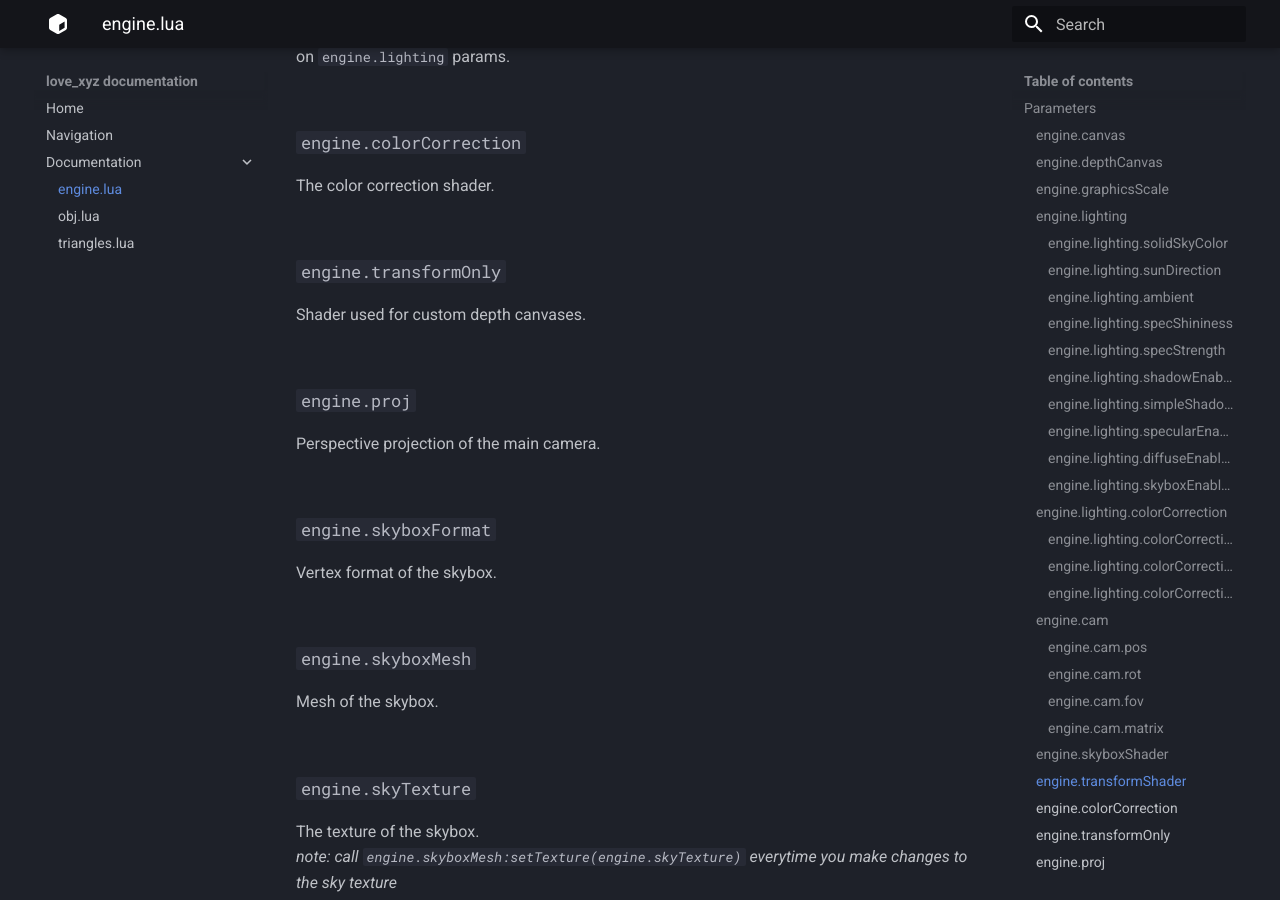
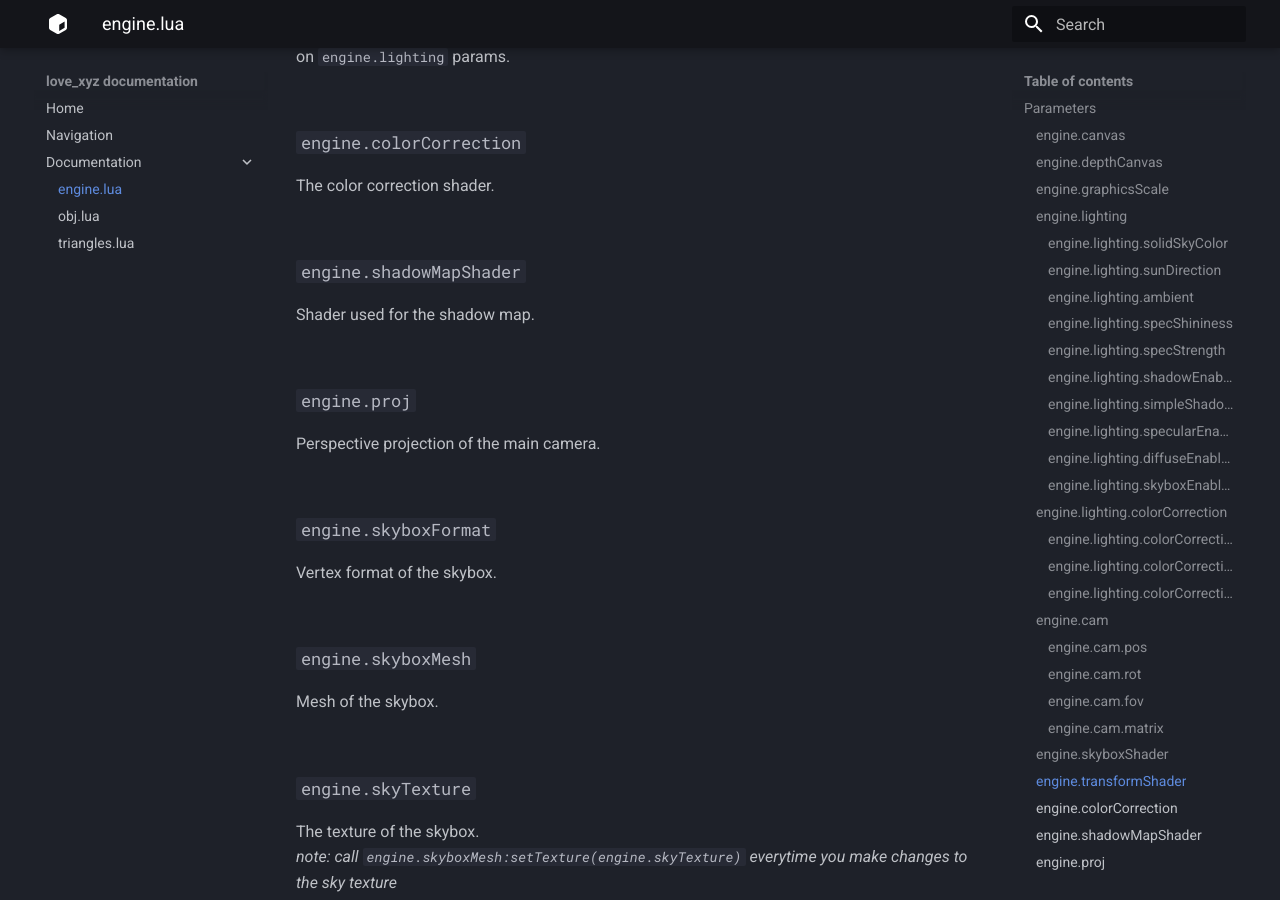
Before and after one commit to Zellicious/lovexyz-docs, an MkDocs documentation site: the page built from docs/scripts/engine.md, in a window 1280 px wide and 900 px high, scrolled down 3377 px. Built offline with MkDocs 1.6.1 and Material for MkDocs 9.7.7, drawn with Linux system fonts in a browser that asks for light colours.

Commit message:
update docs

````diff
--- a/docs/scripts/engine.md
+++ b/docs/scripts/engine.md
@@ -183,9 +183,9 @@ The color correction shader.
 <br>
 <br>
 
-### ```engine.transformOnly```
+### ```engine.shadowMapShader```
 
-Shader used for custom depth canvases.
+Shader used for the shadow map.
 <br>
 <br>
 
````
